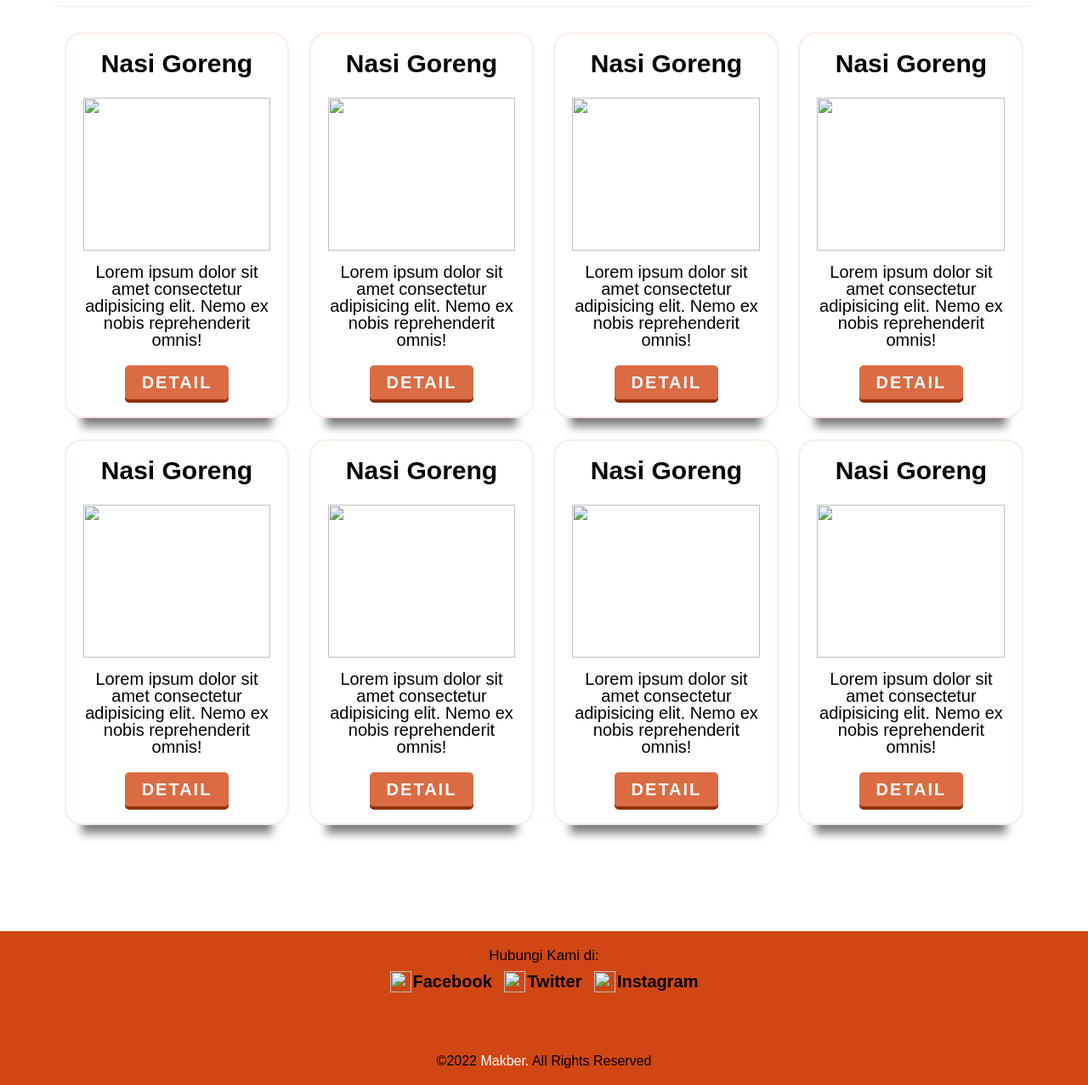
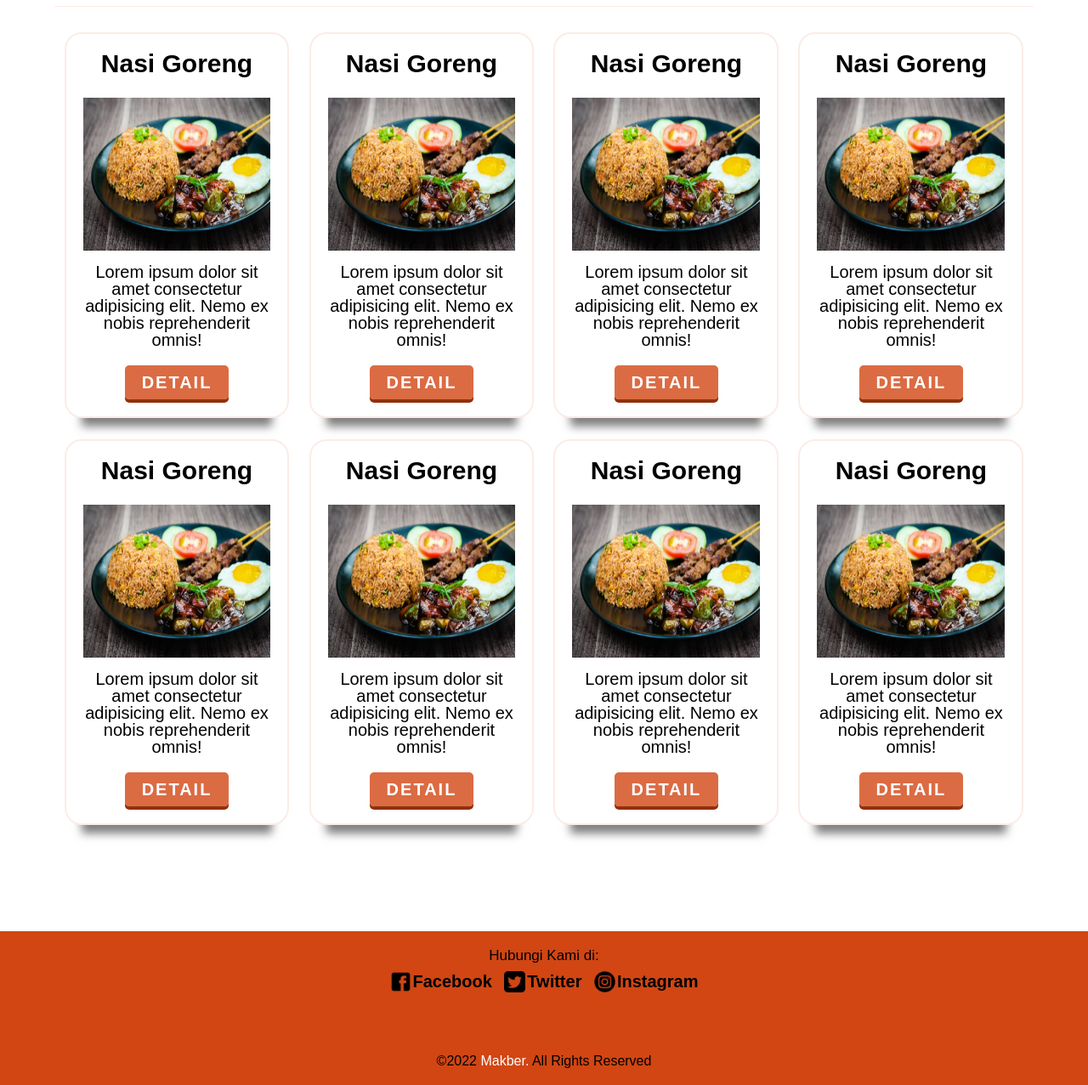
Before and after one commit to JanardanaWJY/makber_2, a plain HTML site: page index.html in a window 1280 px wide. Shown: the part 894-2171 px from the top of the page at 85% size. Drawn offline with Linux system fonts and the light colour scheme; a web font is replaced by a local one.

Commit message:
Update index.html

```diff
--- a/index.html
+++ b/index.html
@@ -56,7 +56,7 @@
                 <p>Lorem, ipsum dolor sit amet consectetur adipisicing elit. Accusantium deleniti voluptatum ullam amet eos libero rerum ratione cupiditate molestias quos?</p>
             </div>
             <div class="img-content">
-                <img src="Assets/undraw_cooking_lyxy.png" alt="">
+                <img src="undraw_cooking_lyxy.png" alt="">
             </div>
         </div>
     </section>
@@ -72,7 +72,7 @@
                         <h1>Nasi Goreng</h1>
                     </div>
                     <div class="icon">
-                        <img src="Assets/49087-makanan-khas-indonesia.jpg" alt="">
+                        <img src="49087-makanan-khas-indonesia.jpg" alt="">
                     </div>
                     <div class="txt-content">
                         <p>Lorem ipsum dolor sit amet consectetur adipisicing elit. Nemo ex nobis reprehenderit omnis!</p>
@@ -86,7 +86,7 @@
                         <h1>Nasi Goreng</h1>
                     </div>
                     <div class="icon">
-                        <img src="Assets/49087-makanan-khas-indonesia.jpg" alt="">
+                        <img src="49087-makanan-khas-indonesia.jpg" alt="">
                     </div>
                     <div class="txt-content">
                         <p>Lorem ipsum dolor sit amet consectetur adipisicing elit. Nemo ex nobis reprehenderit omnis!</p>
@@ -100,7 +100,7 @@
                         <h1>Nasi Goreng</h1>
                     </div>
                     <div class="icon">
-                        <img src="Assets/49087-makanan-khas-indonesia.jpg" alt="">
+                        <img src="49087-makanan-khas-indonesia.jpg" alt="">
                     </div>
                     <div class="txt-content">
                         <p>Lorem ipsum dolor sit amet consectetur adipisicing elit. Nemo ex nobis reprehenderit omnis!</p>
@@ -114,7 +114,7 @@
                         <h1>Nasi Goreng</h1>
                     </div>
                     <div class="icon">
-                        <img src="Assets/49087-makanan-khas-indonesia.jpg" alt="">
+                        <img src="49087-makanan-khas-indonesia.jpg" alt="">
                     </div>
                     <div class="txt-content">
                         <p>Lorem ipsum dolor sit amet consectetur adipisicing elit. Nemo ex nobis reprehenderit omnis!</p>
@@ -128,7 +128,7 @@
                         <h1>Nasi Goreng</h1>
                     </div>
                     <div class="icon">
-                        <img src="Assets/49087-makanan-khas-indonesia.jpg" alt="">
+                        <img src="49087-makanan-khas-indonesia.jpg" alt="">
                     </div>
                     <div class="txt-content">
                         <p>Lorem ipsum dolor sit amet consectetur adipisicing elit. Nemo ex nobis reprehenderit omnis!</p>
@@ -142,7 +142,7 @@
                         <h1>Nasi Goreng</h1>
                     </div>
                     <div class="icon">
-                        <img src="Assets/49087-makanan-khas-indonesia.jpg" alt="">
+                        <img src="49087-makanan-khas-indonesia.jpg" alt="">
                     </div>
                     <div class="txt-content">
                         <p>Lorem ipsum dolor sit amet consectetur adipisicing elit. Nemo ex nobis reprehenderit omnis!</p>
@@ -156,7 +156,7 @@
                         <h1>Nasi Goreng</h1>
                     </div>
                     <div class="icon">
-                        <img src="Assets/49087-makanan-khas-indonesia.jpg" alt="">
+                        <img src="49087-makanan-khas-indonesia.jpg" alt="">
                     </div>
                     <div class="txt-content">
                         <p>Lorem ipsum dolor sit amet consectetur adipisicing elit. Nemo ex nobis reprehenderit omnis!</p>
@@ -170,7 +170,7 @@
                         <h1>Nasi Goreng</h1>
                     </div>
                     <div class="icon">
-                        <img src="Assets/49087-makanan-khas-indonesia.jpg" alt="">
+                        <img src="49087-makanan-khas-indonesia.jpg" alt="">
                     </div>
                     <div class="txt-content">
                         <p>Lorem ipsum dolor sit amet consectetur adipisicing elit. Nemo ex nobis reprehenderit omnis!</p>
@@ -187,9 +187,9 @@
         <div class="footer-container">
             <div class="kontak">
                 <h1>Hubungi Kami di:</h1>
-                <a href="https://www.facebook.com/" class="sosmed facebook"><img src="Assets/facebook.png"><p>Facebook</p></a>
-                <a href="https://twitter.com/" class="sosmed twitter"><img src="Assets/twitter-sign.png"><p>Twitter</p></a>
-                <a href="https://www.instagram.com/" class="sosmed instagram"><img src="Assets/instagram.png"><p>Instagram</p></a>
+                <a href="https://www.facebook.com/" class="sosmed facebook"><img src="facebook.png"><p>Facebook</p></a>
+                <a href="https://twitter.com/" class="sosmed twitter"><img src="twitter-sign.png"><p>Twitter</p></a>
+                <a href="https://www.instagram.com/" class="sosmed instagram"><img src="instagram.png"><p>Instagram</p></a>
             </div>
             <div class="copyright">
                 <p>&copy;2022 <span>Makber.</span> All Rights Reserved</p>
```
